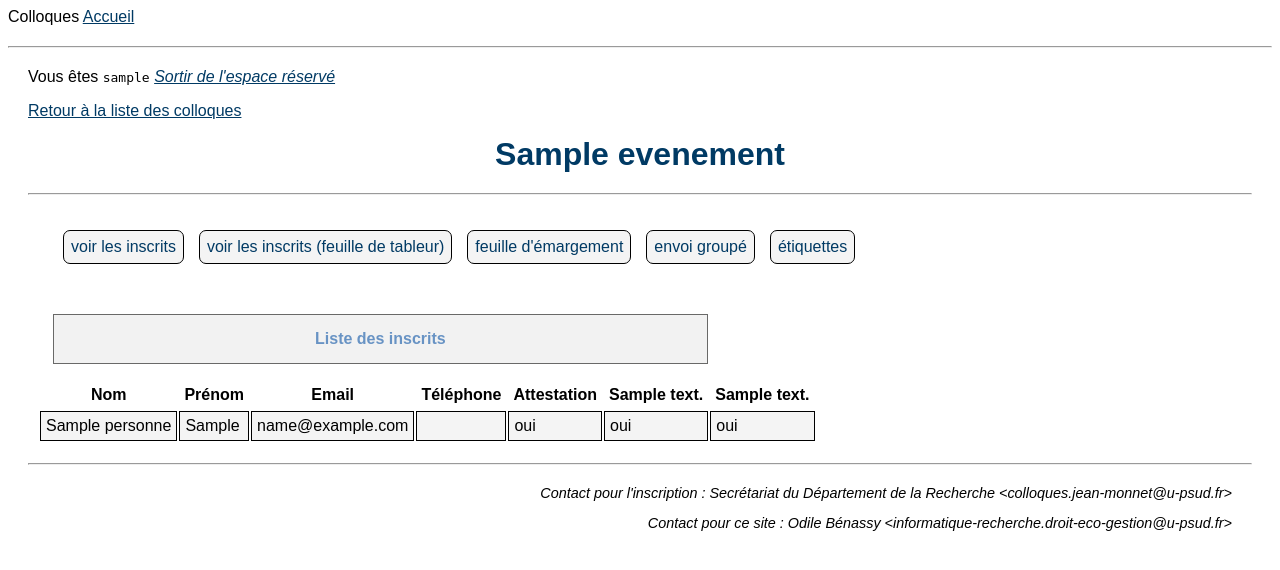
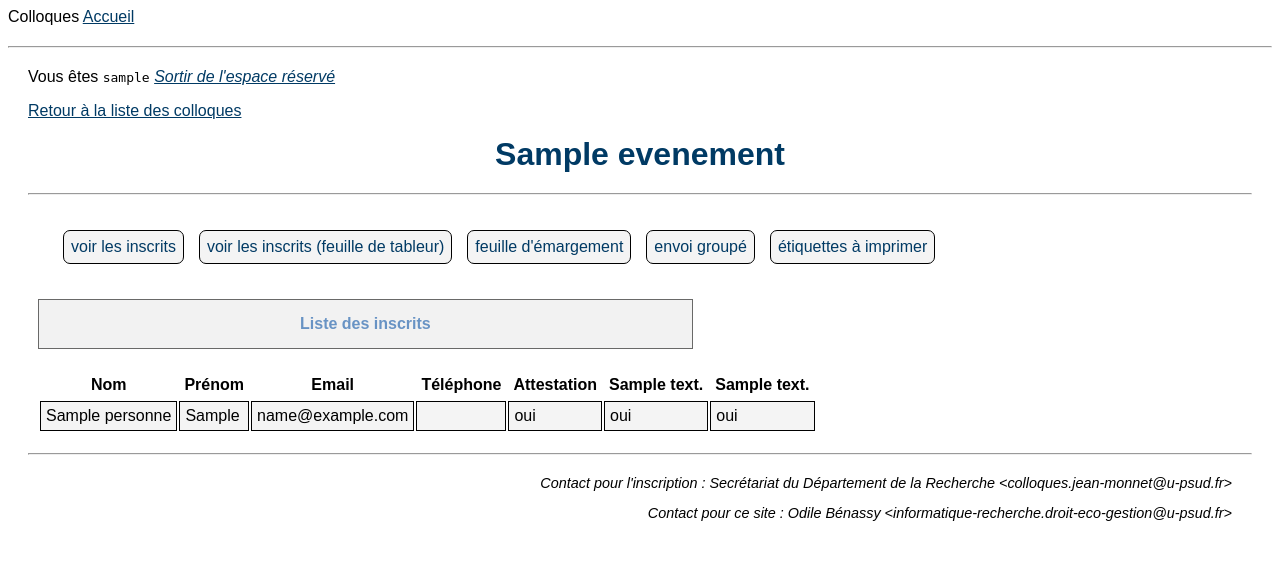
Before and after one commit to UPsudJM/SoCo, a Flask app: page /suivi/1 in a window 1280 px wide. Shown: the top 570 px of the page. Run offline with Flask 2, Linux system fonts and the light colour scheme; a user stored in the database is signed in; tables that the repository leaves empty hold one stand-in row (values such as "Sample post"); parts of the project's set-up code (start-up, migrations or seed data) failed here and were passed over; some libraries are stand-ins or nearby versions.

Commit message:
Étiquettes à double logo. Un peu de style.

```diff
--- a/soco/static/css/soco.css
+++ b/soco/static/css/soco.css
@@ -21,7 +21,7 @@ TABLE#onglets { margin: 20px; border-spacing: 15px; border-collapse: separate; }
 TABLE#onglets TD { border-radius: 7px; -moz-border-radius: 7px; -webkit-border-radius: 7px; padding: 7px; }
 TABLE#onglets A { text-decoration: none; }
 TABLE#onglets A:hover { font-style: italic; background-color: aliceblue; }
-TABLE CAPTION { margin: 15px; padding: 15px; text-align: center; width: 80%; }
+TABLE CAPTION { margin-bottom: 20px; padding: 15px; text-align: center; width: 80%; }
 
 P.lieu, P.dateinscr { font-size: 120%; }
 P.dateinscr { font-style: italic; }
--- a/soco/templates/suivi.html
+++ b/soco/templates/suivi.html
@@ -13,7 +13,7 @@
   {% if not current_user.is_admin %}<td><a href="{{url_for('suivi', evt=evenement.id, action='listepdf') }}" download>liste à imprimer</a></td>{% endif %}
   {% if current_user.is_admin %}<td><a href="{{url_for('suivi', evt=evenement.id, action='emargement') }}" download>feuille d'émargement</a></td>
   <td><a href="{{url_for('suivi', evt=evenement.id, action='mails') }}">envoi groupé</a></td>
-  <td><a href="{{url_for('suivi', evt=evenement.id, action='badges') }}" download>étiquettes</a></td>{% endif %}
+  <td><a href="{{url_for('suivi', evt=evenement.id, action='badges') }}" download>étiquettes à imprimer</a></td>{% endif %}
 </tr></table>
 
 <table><caption>Liste des inscrits</caption>
--- a/soco/texenv.py
+++ b/soco/texenv.py
@@ -24,6 +24,10 @@ LATEX_SUBS = (
 TPL_ETIQUETTE="\
 \put(%d,%d){\crophrule \cropvrule}\
 \put(%d,%d){\makebox(85,50){\card{%s}{%s}{%s}{%s}}}"
+
+TPL_ETIQUETTE_DOUBLELOGO="\
+\put(%d,%d){\crophrule \cropvrule}\
+\put(%d,%d){\makebox(85,50){\cardlogo{%s}{%s}{%s}{%s}{%s}}}"
 
 TPL_ETIQUETTE_VIDE="\
 \put(%d,%d){\crophrule \cropvrule}\
```
Also changed, not shown: 1 other file.
